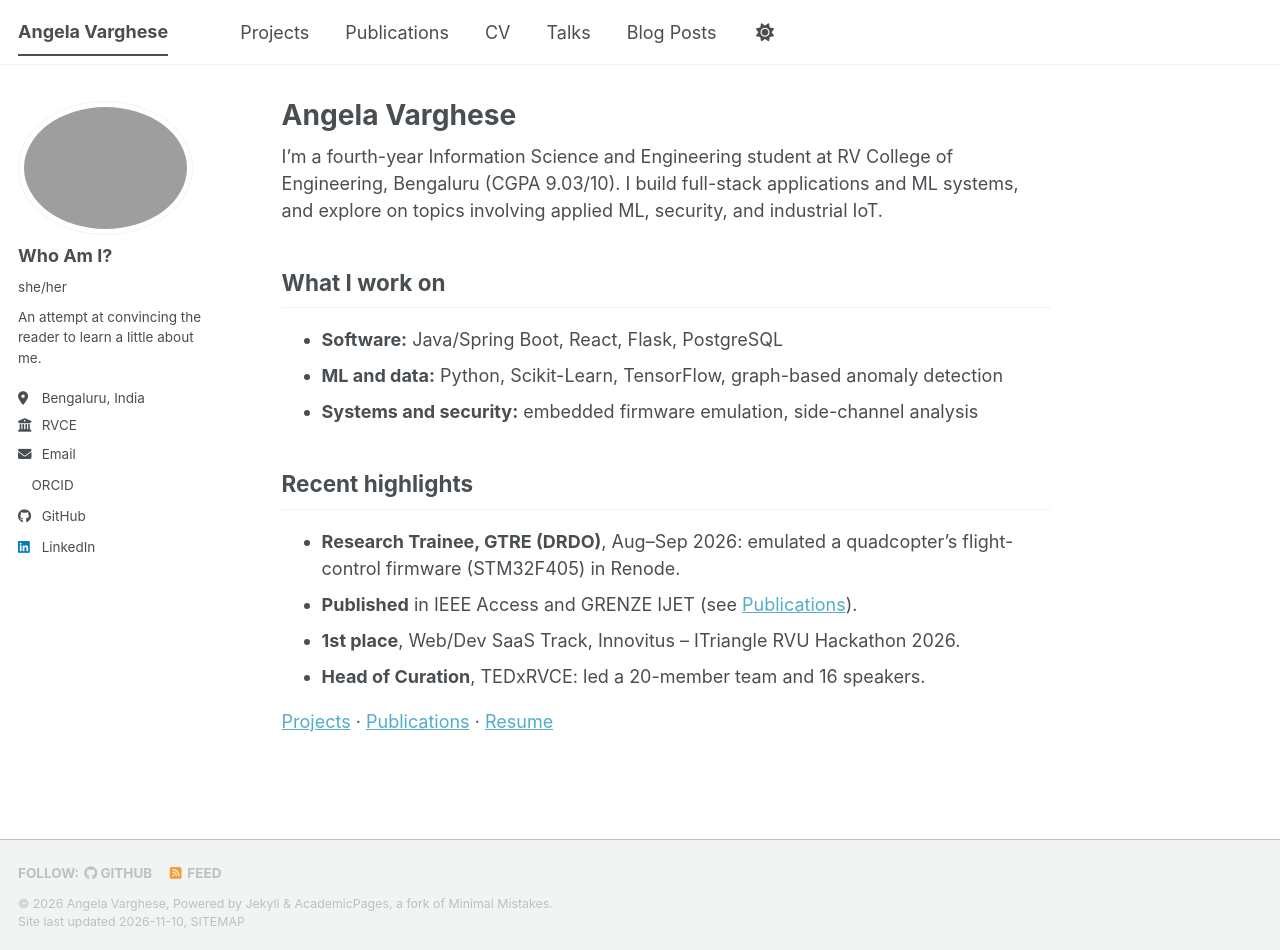
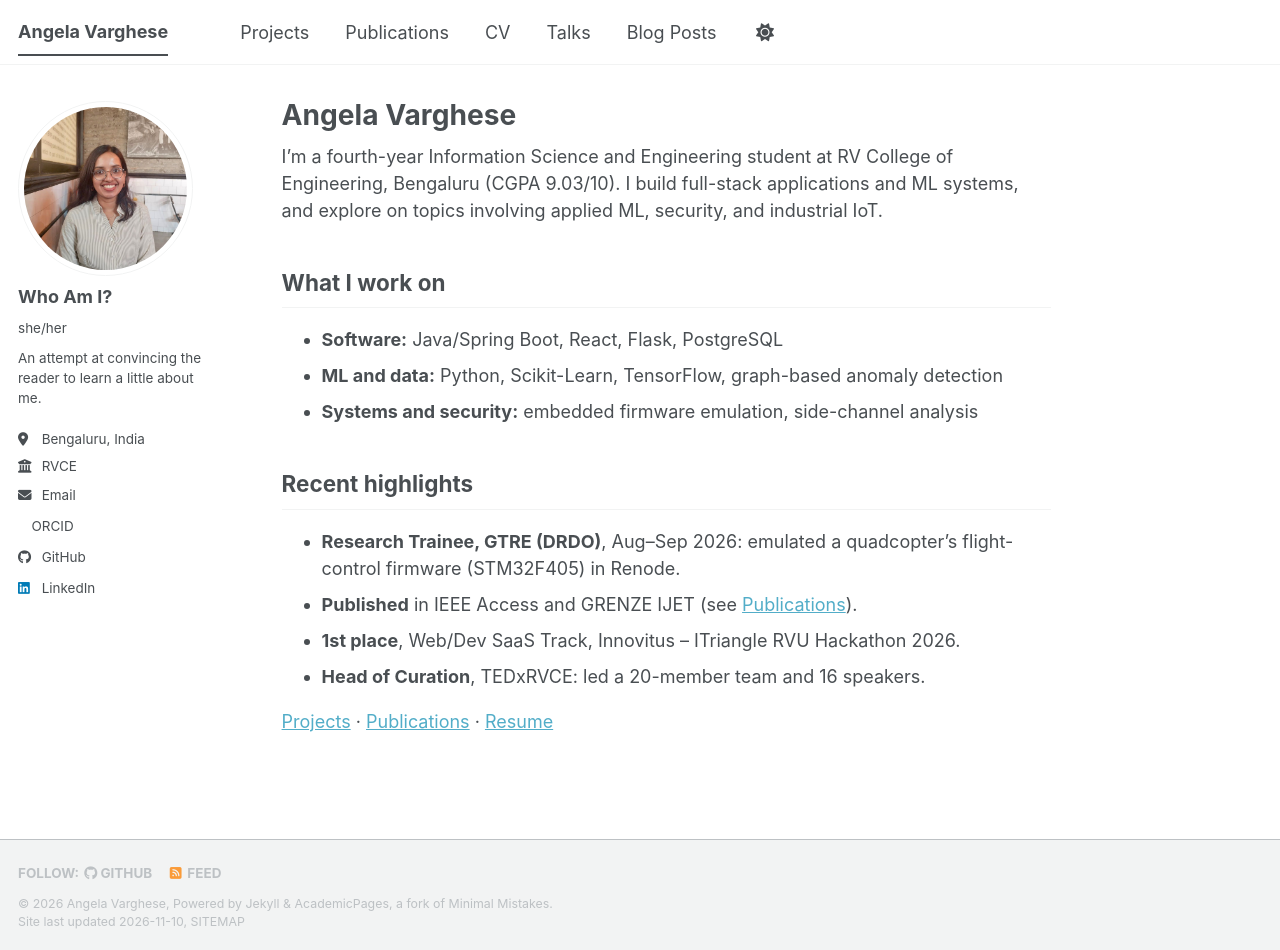
Before and after one commit to angelavarghese/angelavarghese.github.io, a Jekyll site: the page built from _pages/about.md, in a window 1280 px wide and 950 px high. Built offline with Jekyll 4.4.1, drawn with Linux system fonts in a browser that asks for light colours; a style sheet for code colours, icons or effects is not loaded.

Commit message:
Update author avatar in configuration file

```diff
--- a/_config.yml
+++ b/_config.yml
@@ -23,7 +23,7 @@ repository               : "angelavarghese/angelavarghese.github.io"
 #               Additional customization can be done by editing /_includes/author-profile.html
 author:
   # Biographic information
-  avatar           : "profile.jpeg"
+  avatar           : "profile-ang.jpeg"
   name             : "Who Am I?"
   pronouns         : "she/her"
   bio              : "An attempt at convincing the reader to learn a little about me."
```
